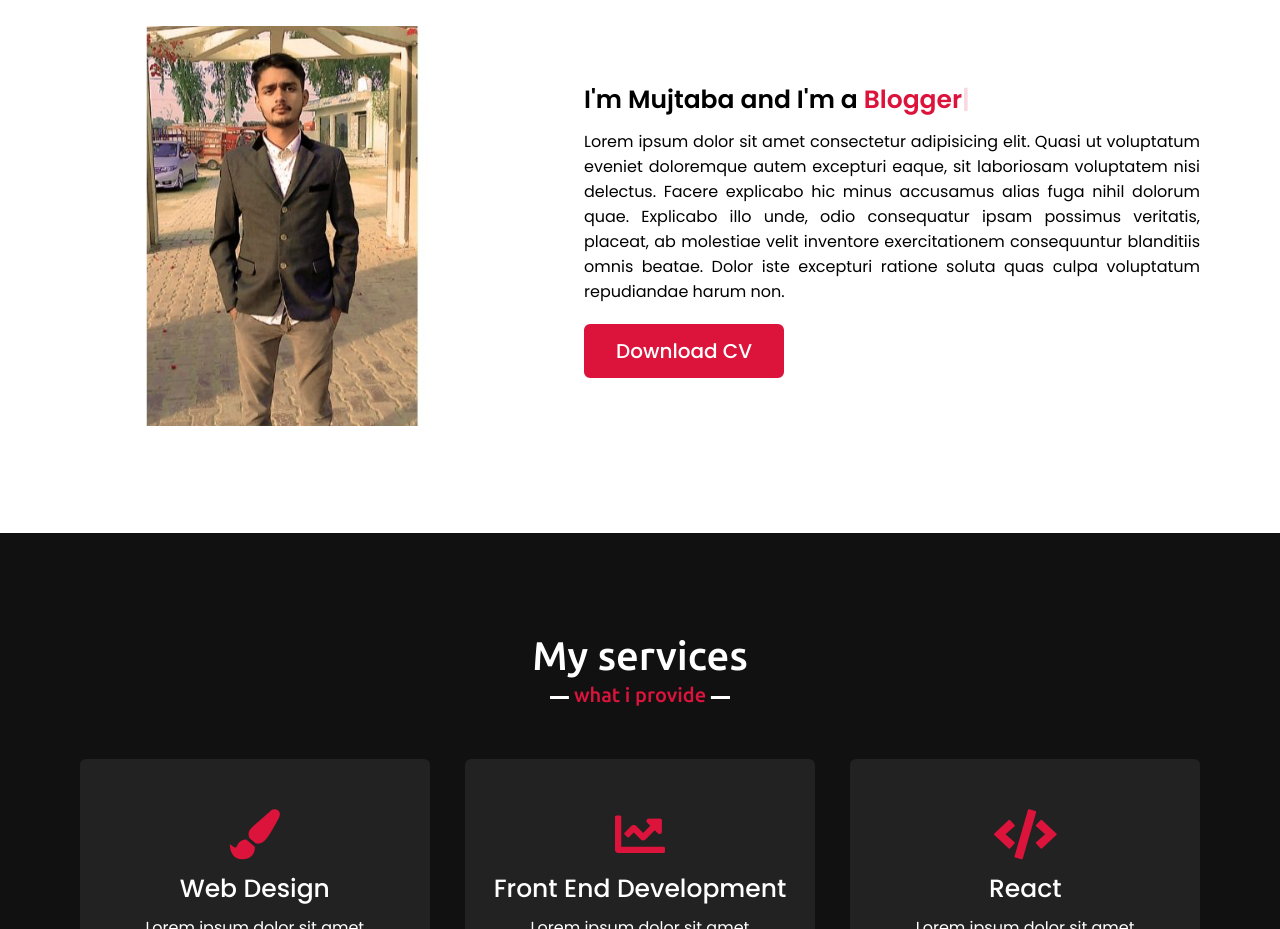
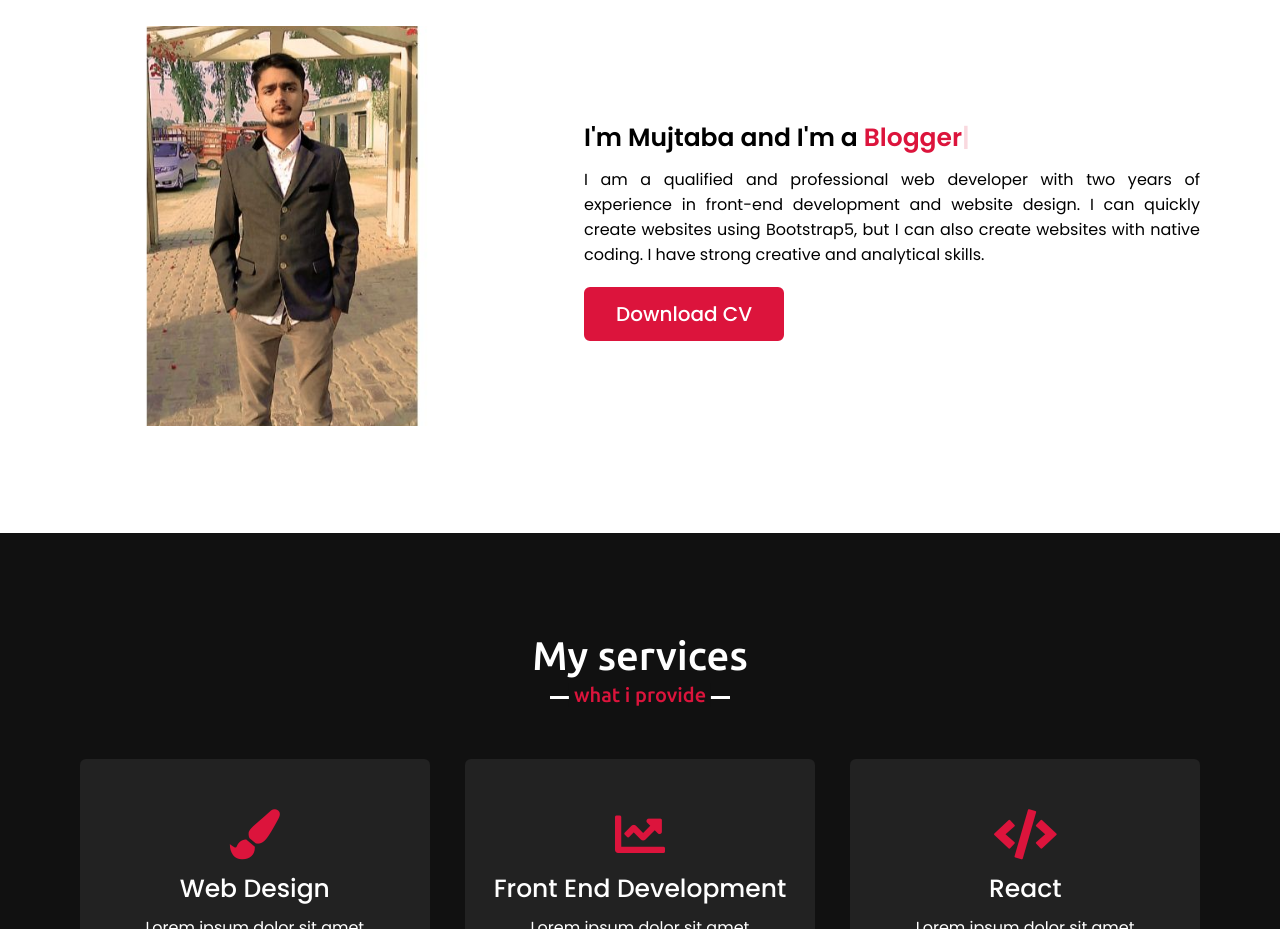
Before and after one commit to Mujtaba-hassa9/Portfolio-Website, a plain HTML site: page index.html in a window 1280 px wide. Shown: the part 1000-1929 px from the top of the page. Drawn offline with nearby package versions, Linux system fonts and the light colour scheme.

Commit message:
Create index.html

```diff
--- a/index.html
+++ b/index.html
@@ -61,7 +61,7 @@
                 </div>
                 <div class="column right">
                     <div class="text">I'm Mujtaba and I'm a <span class="typing-2"></span></div>
-                    <p>Lorem ipsum dolor sit amet consectetur adipisicing elit. Quasi ut voluptatum eveniet doloremque autem excepturi eaque, sit laboriosam voluptatem nisi delectus. Facere explicabo hic minus accusamus alias fuga nihil dolorum quae. Explicabo illo unde, odio consequatur ipsam possimus veritatis, placeat, ab molestiae velit inventore exercitationem consequuntur blanditiis omnis beatae. Dolor iste excepturi ratione soluta quas culpa voluptatum repudiandae harum non.</p>
+                    <p>I am a qualified and professional web developer with two years of experience in front-end development and website design. I can quickly create websites using Bootstrap5, but I can also create websites with native coding. I have strong creative and analytical skills. </p>
                     <a href="#">Download CV</a>
                 </div>
             </div>
```
